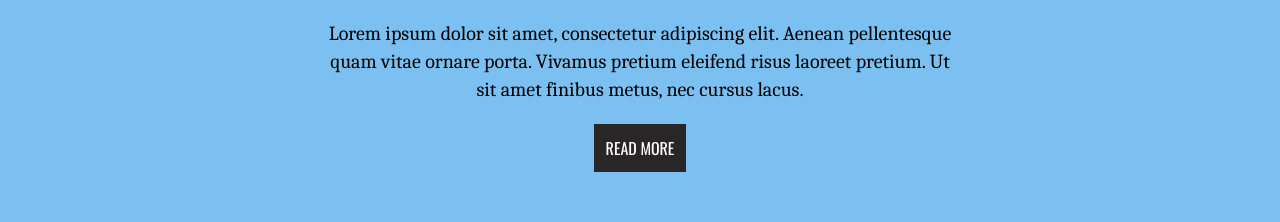
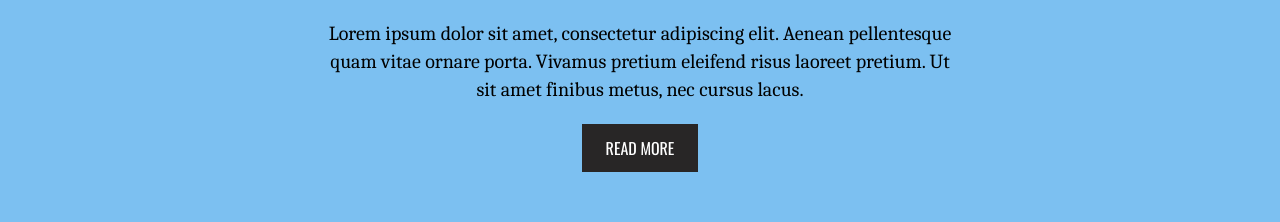
Before and after one commit to vivekEko/vm-beta-v3, a React (Vite) app: page / in a window 1280 px wide. Shown: the part 980-1202 px from the top of the page. Built offline with nearby package versions, Linux system fonts and the light colour scheme.

Commit message:
added vercel json file

```diff
--- a/src/App.jsx
+++ b/src/App.jsx
@@ -25,7 +25,6 @@ function App() {
 
   return (
     <div className="font-oswald cursor-default">
-      <div>{/* <Header /> */}</div>
       <div>
         <Sidebar />
       </div>
--- a/src/components/landingPage/SecondSection.jsx
+++ b/src/components/landingPage/SecondSection.jsx
@@ -25,7 +25,7 @@ const SecondSection = () => {
             laoreet pretium. Ut sit amet finibus metus, nec cursus lacus.{" "}
           </p>
 
-          <button className="p-3 bg-[#282626] text-white w-fit mx-auto block active:scale-95 transition-all">
+          <button className="p-3 px-6 bg-[#282626] text-white w-fit mx-auto block active:scale-95 transition-all">
             <span>READ MORE</span>
           </button>
         </div>
```
Also changed, not shown: vercel.json (added).
